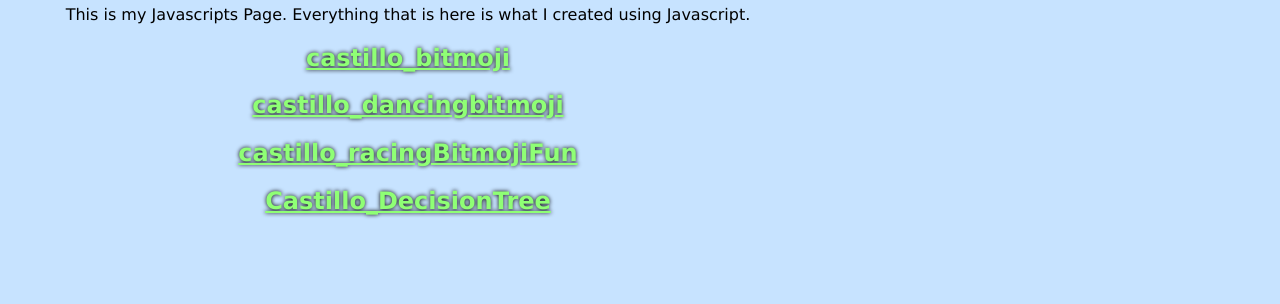
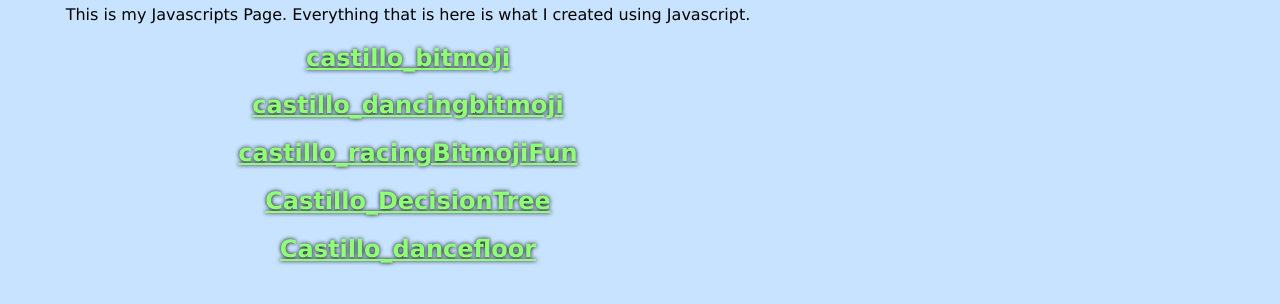
Before and after one commit to DevinCastillo5/DevinCastillo5.github.io, a plain HTML site: page javascripts.html in a window 1280 px wide. Shown: the part 454-758 px from the top of the page. Drawn offline with Linux system fonts and the light colour scheme; a script that the page names is missing.

Commit message:
Add files via upload

```diff
--- a/javascripts.html
+++ b/javascripts.html
@@ -33,6 +33,7 @@
             <h2><a href="https://www.khanacademy.org/computer-programming/castillo_dancingbitmoji/6630672896409600" class="khanlinks">castillo_dancingbitmoji</a></h2><script src="https://www.khanacademy.org/computer-programming/castillo_dancingbitmoji/6630672896409600/embed.js?editor=no&buttons=no&author=no&embed=yes"></script>
             <h2><a href="https://www.khanacademy.org/computer-programming/castillo_racingbitmojifun/6179383515332608" class="khanlinks">castillo_racingBitmojiFun</a></h2><script src="https://www.khanacademy.org/computer-programming/castillo_racingbitmojifun/6179383515332608/embed.js?editor=no&buttons=no&author=no&embed=yes"></script>
             <h2><a href="https://www.khanacademy.org/computer-programming/castillo_decisiontree/6158351723184128" class="khanlinks">Castillo_DecisionTree</a></h2><script src="https://www.khanacademy.org/computer-programming/castillo_decisiontree/6158351723184128/embed.js?editor=no&buttons=no&author=no&embed=yes"></script>
+            <h2><a href="https://www.khanacademy.org/computer-programming/castillo_dancefloor/5499625330753536" class="khanlinks">Castillo_dancefloor</a></h2><script src="https://www.khanacademy.org/computer-programming/castillo_dancefloor/5499625330753536/embed.js?editor=no&buttons=no&author=no&embed=yes"></script>
         </div>
     </body>
 </html>
```
